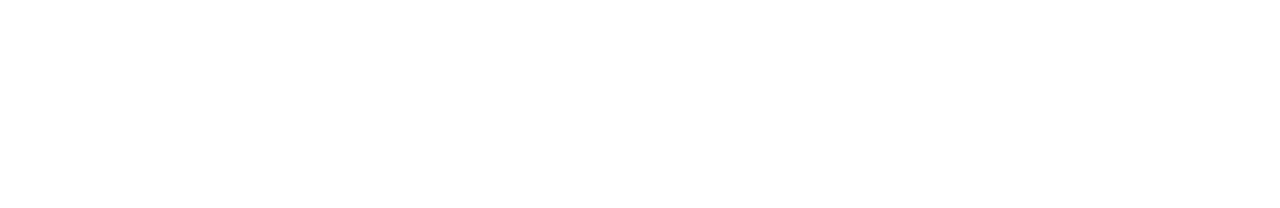
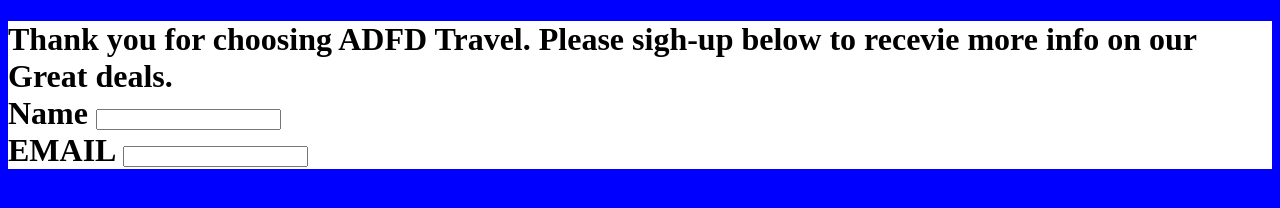
Before and after one commit to cjshaw3rd/ADFDTravel, a plain HTML site: page index.html in a window 1280 px wide. Drawn offline with Linux system fonts and the light colour scheme.

Commit message:
entry box

```diff
--- a/index.html
+++ b/index.html
@@ -8,7 +8,14 @@
 </head>
 <body>
      <h1>
-        <div= class="box"></div>
+        <div>Thank you for choosing ADFD Travel. Please sigh-up below to recevie more info on our Great deals.</div>
+        <div>Name
+            <input type="text" name="" id="">
+        </div>
+        <div>
+            EMAIL
+            <input type="email" name="" id="">
+        </div>
      </h1>
 
 </body>
--- a/styles.css
+++ b/styles.css
@@ -1,14 +1,6 @@
-
-.html{
-    height: 100%;
-    width: 100%;
-    margin: 0px;
-    padding: 0px;
+body{
     background-color: blue;
 }
-.body{
-    height: 100%;
-    width: 100%;
-    color: aquamarine;
-    padding: 2%;
+h1{
+    background-color: white;
 }
```
